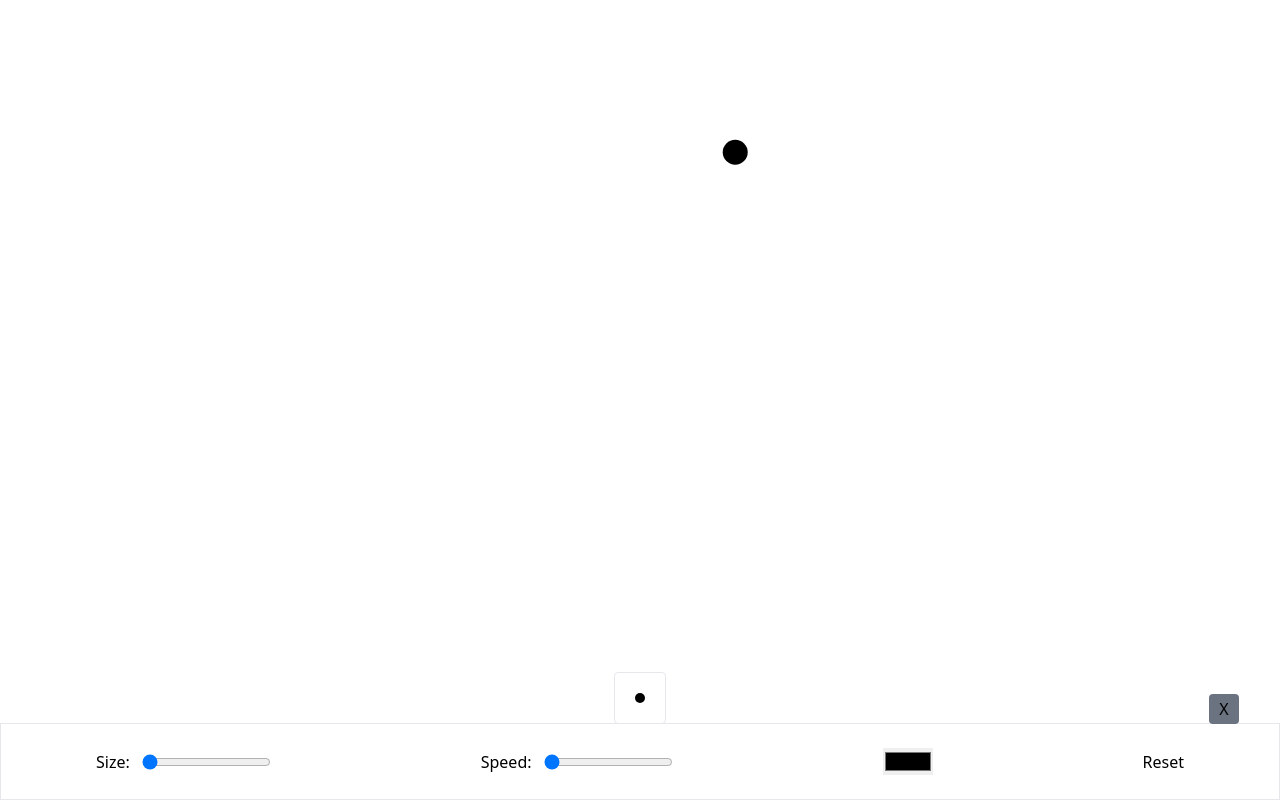
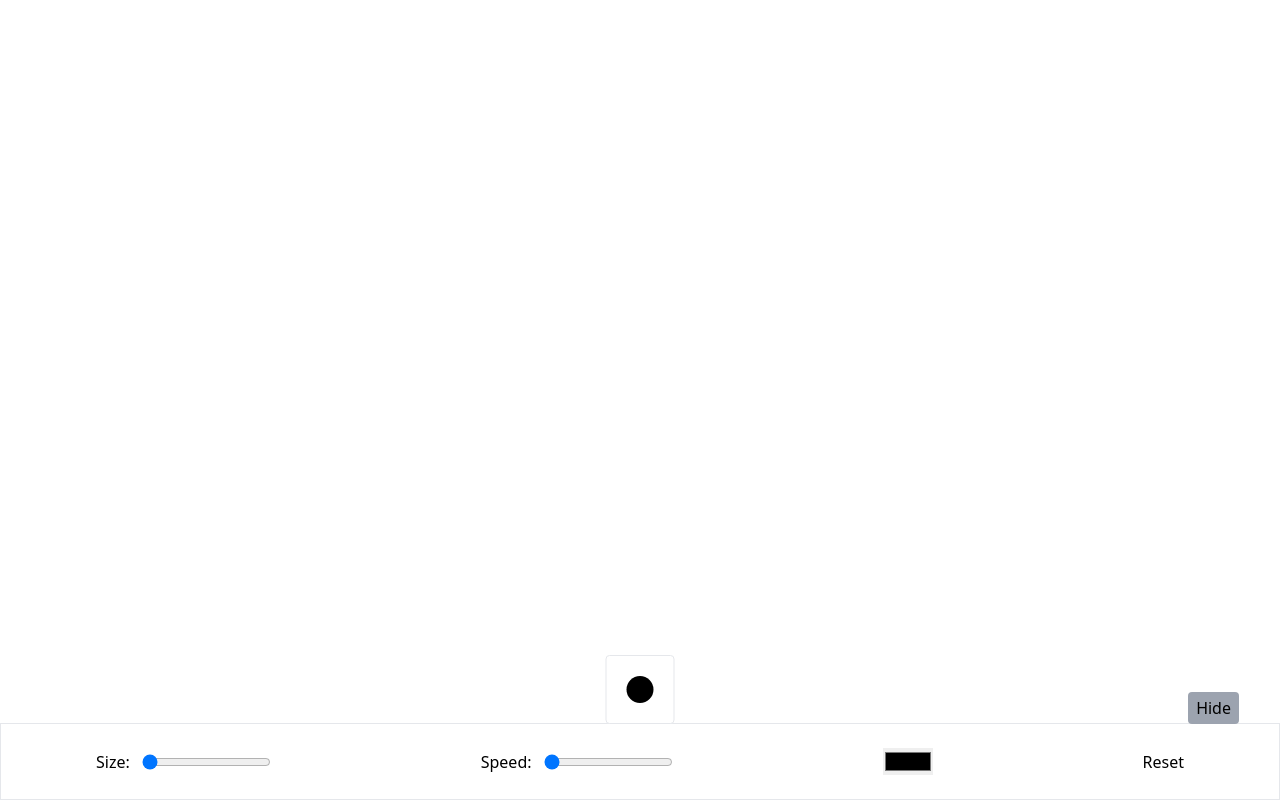
Before and after one commit to pengpa0012/js-canvas-particles, a plain HTML site: page index.html in a window 1280 px wide. Both pictures are taken after a click on the button "Reset". Drawn offline with nearby package versions, Linux system fonts and the light colour scheme.

Commit message:
added color, drag particle and hide/show

```diff
--- a/index.html
+++ b/index.html
@@ -13,7 +13,7 @@
   <div class="fixed bottom-0 w-full flex justify-around gap-5 items-center bg-white border py-6 cover-ui">
     <div class="flex gap-3">
       <p>Size:</p>
-      <input type="range" min="10" max="20" class="size" value="10">
+      <input type="range" min="10" max="50" class="size" value="10">
     </div>
     <div class="flex gap-3">
       <p>Speed:</p>
@@ -21,11 +21,11 @@
     </div>
     <input type="color" colorpick-eyedropper-active="false" class="color" value="#000000">
     <button class="reset">Reset</button>
-    <div class="p-5 bottom-[75px] left-1/2 -translate-x-1/2 absolute bg-white border rounded">
-      <div class="circle rounded-full cursor-grab" draggable></div>
+    <div class="p-5 bottom-[75px] left-1/2 -translate-x-1/2 absolute bg-white border rounded circle-cover">
+      <div class="circle rounded-full cursor-grab" draggable="true"></div>
     </div>
-    <div class="bottom-[75px] w-[30px] h-[30px] grid place-items-center right-10 absolute bg-gray-500 rounded cursor-pointer dropdown-btn">
-      <span>X</span>
+    <div class="py-1 px-2 bottom-[75px] grid place-items-center right-10 absolute bg-gray-400 rounded cursor-pointer dropdown-btn">
+      Hide
     </div>
   </div>
 </body>
--- a/script.js
+++ b/script.js
@@ -1,6 +1,7 @@
 const canvas = document.querySelector("#canvas")
 const ctx = canvas.getContext("2d")
 const circleUI = document.querySelector(".circle")
+const circleCoverUI = document.querySelector(".circle-cover")
 const speedUI = document.querySelector(".speed")
 const sizeUI = document.querySelector(".size")
 const colorUI = document.querySelector(".color")
@@ -13,7 +14,8 @@ canvas.height = window.innerHeight
 
 let paramsUI = {
   color: "#000000",
-  size: "10"
+  size: 12,
+  speed: 1
 }
 let particles = []
 
@@ -24,6 +26,7 @@ function initializeParticles() {
       y: Math.random() * canvas.height,
       speed: Math.random() * 2,
       size: Math.random() * 5 + 12,
+      color: "#000000"
     });
   }
 }
@@ -41,6 +44,7 @@ function createCircle(particle, i) {
 
   ctx.beginPath()
   ctx.arc(particle.x, particle.y, particle.size, 0, 2 * Math.PI)
+  ctx.fillStyle = particle.color
   ctx.fill()
 }
 
@@ -55,39 +59,59 @@ function animate() {
 window.addEventListener("DOMContentLoaded", () => {
   sizeUI.addEventListener("input", e => {
     paramsUI.size = e.target.value
-    editCircle(paramsUI.size,  paramsUI.color)
+    console.log(e.target.value)
+    editCircle(paramsUI)
+  })
+
+  speedUI.addEventListener("input", e => {
+    paramsUI.speed = e.target.value
   })
 
   colorUI.addEventListener("input", e => {
     paramsUI.color = e.target.value
-    editCircle(paramsUI.size, paramsUI.color)
+    editCircle(paramsUI)
   })
 
   dropdownBtn.addEventListener("click", () => {
+    dropdownBtn.textContent = dropdownBtn.textContent == "Show" ? "Hide" : "Show"
     coverUI.classList.toggle("toggle")
+    circleCoverUI.classList.toggle("toggle")
   })
 
-  function editCircle(size, color) {
+  circleUI.addEventListener("dragend", (e) => {
+    // Push particles here with right parameters
+    const {x, y} = e
+    particles.push({
+      x,
+      y,
+      speed: paramsUI.speed,
+      size: paramsUI.size,
+      color: paramsUI.color
+    });
+  })
+
+  resetBtn.addEventListener("click", () => {
+    particles = []
+  })
+
+  function editCircle(circleParams) {
+    const {size, color} = circleParams
     circleUI.style.backgroundColor = color
-    circleUI.style.width = `${size}px`
-    circleUI.style.height = `${size}px`
-  }
-
-  function onDropCircle() {
-    // Push particles here with right parameters
+    circleUI.style.width = `${parseInt(size) + 15}px`
+    circleUI.style.height = `${parseInt(size) + 15}px`
   }
 
   window.addEventListener('resize', () => {
     canvas.width = window.innerWidth
     canvas.height = window.innerHeight
   })
-  editCircle(paramsUI.size, paramsUI.color)
+
+  editCircle(paramsUI)
   initializeParticles()
   animate()
 })
 
 
 // TO ADD
-// Add UI for adding particles
 // Add interaction on particles (combine, explode)
 // Add line on particles when near each other
--- a/styles.css
+++ b/styles.css
@@ -10,10 +10,12 @@ canvas {
   height: 100%;
 }
 
-.cover-ui {
+.cover-ui,
+.circle-cover {
   transition: 250ms ease-in;
 }
 
-.cover-ui.toggle  {
+.cover-ui.toggle,
+.circle-cover.toggle  {
   transform: translateY(100%);
 }
```
